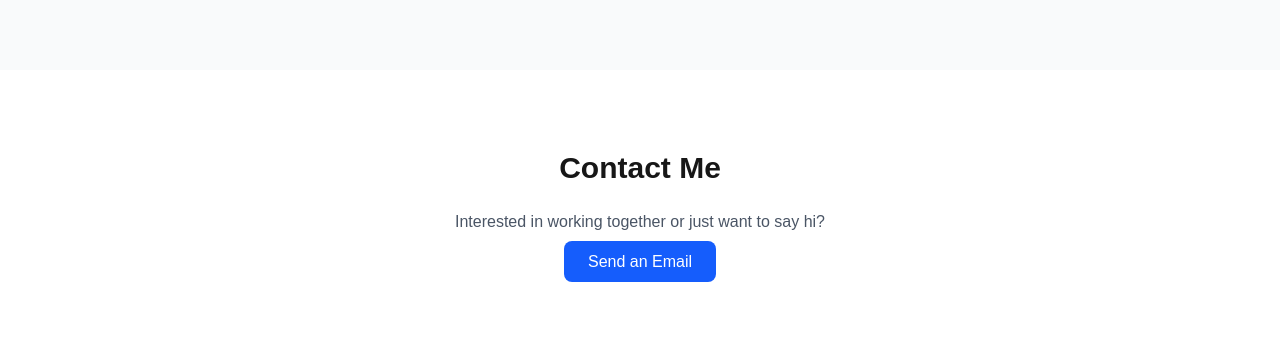
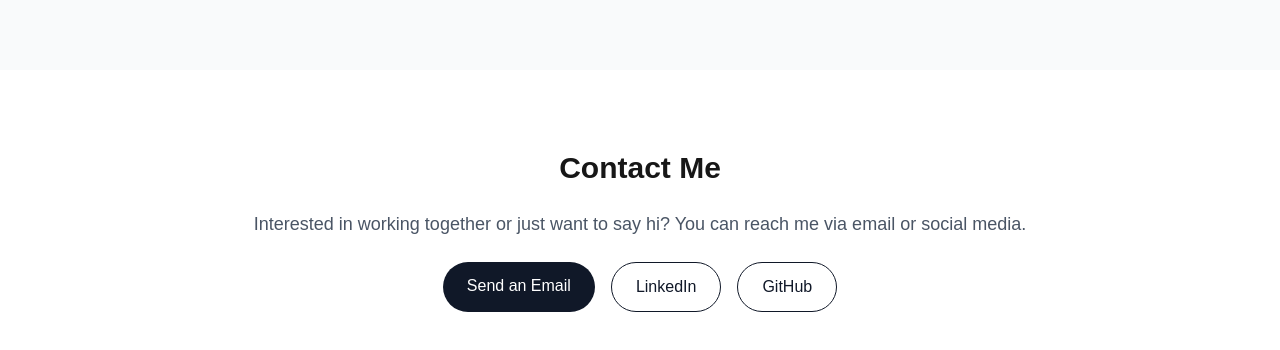
Before and after one commit to GavinAmosJunior/Portfolio-Website, a Next.js app: page / in a window 1280 px wide. Shown: the part 1866-2216 px from the top of the page. Built offline with nearby package versions, Linux system fonts and the light colour scheme.

Commit message:
Phase 2.4 — Contact Section Styling
the links are still default

```diff
--- a/src/app/components/Contact.jsx
+++ b/src/app/components/Contact.jsx
@@ -1,16 +1,35 @@
+"use client";
+
 export default function Contact() {
   return (
-    <section id="contact" className="py-20 px-8 text-center">
+    <section id="contact" className="py-20 px-8 bg-white text-center">
       <h2 className="text-3xl font-semibold mb-6">Contact Me</h2>
-      <p className="text-gray-600 mb-4">
-        Interested in working together or just want to say hi?
+      <p className="text-lg text-gray-600 mb-6">
+        Interested in working together or just want to say hi? You can reach me
+        via email or social media.
       </p>
-      <a
-        href="mailto:gavinjunior@example.com"
-        className="bg-blue-600 text-white px-6 py-3 rounded-lg hover:bg-blue-700 transition"
-      >
-        Send an Email
-      </a>
+      <div className="flex flex-col sm:flex-row justify-center gap-4">
+        <a
+          href="mailto:gavinjunior@example.com"
+          className="px-6 py-3 bg-gray-900 text-white rounded-full hover:bg-gray-700 transition"
+        >
+          Send an Email
+        </a>
+        <a
+          href="https://www.linkedin.com/in/gavinjunior"
+          target="_blank"
+          className="px-6 py-3 border border-gray-900 rounded-full text-gray-900 hover:bg-gray-100 transition"
+        >
+          LinkedIn
+        </a>
+        <a
+          href="https://github.com/gavinjunior"
+          target="_blank"
+          className="px-6 py-3 border border-gray-900 rounded-full text-gray-900 hover:bg-gray-100 transition"
+        >
+          GitHub
+        </a>
+      </div>
     </section>
   );
 }
```
